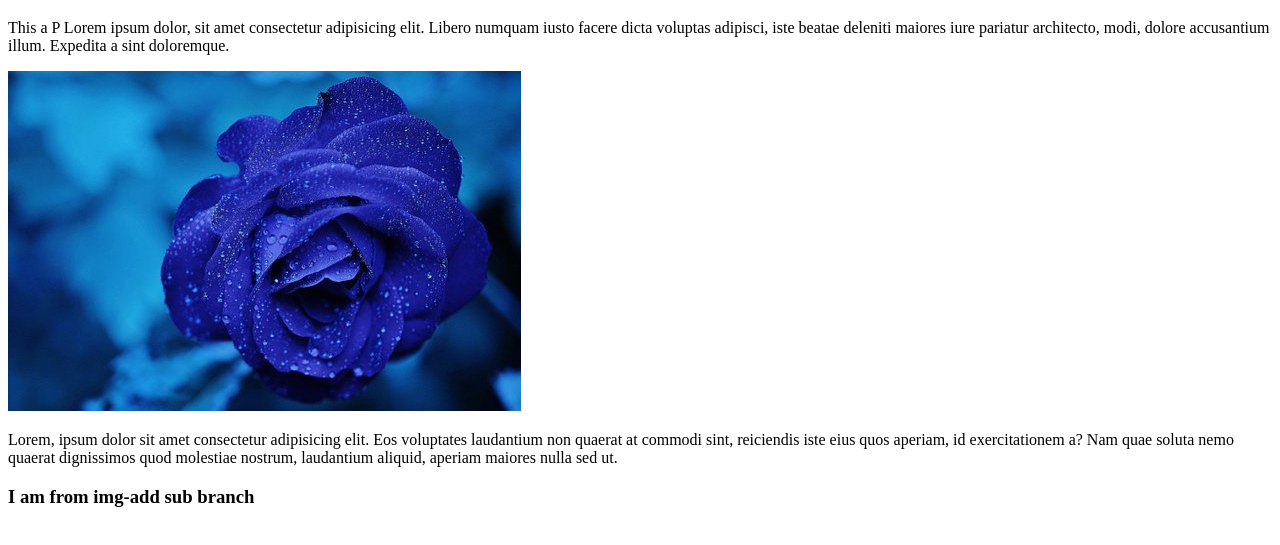
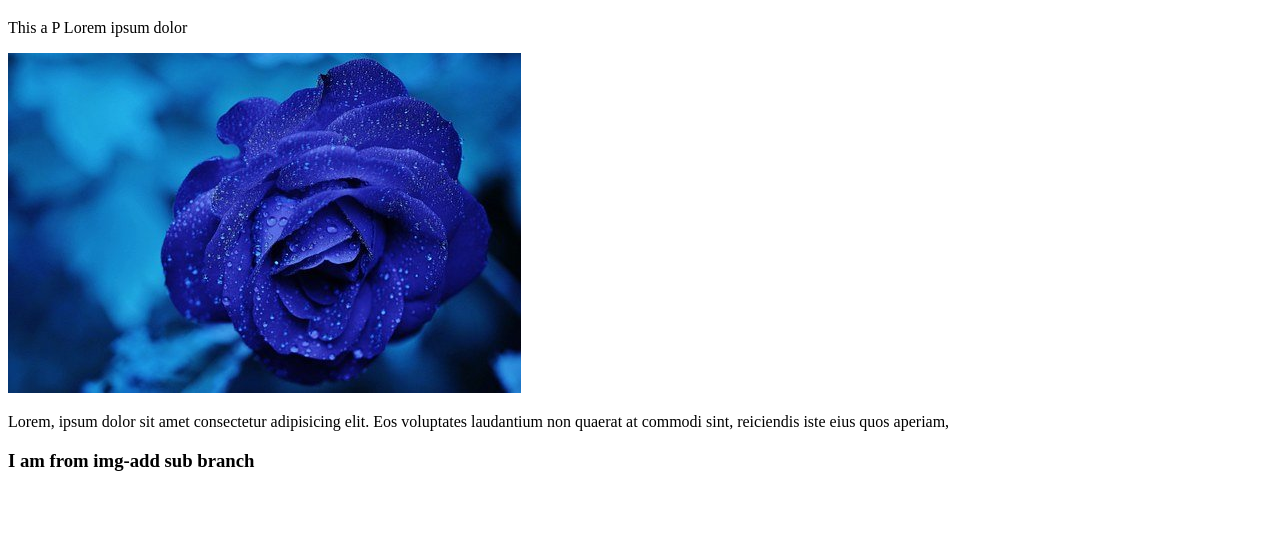
Before and after one commit to Sabbir93/together-we, a plain HTML site: page index.html in a window 1280 px wide. Shown: the part 61-606 px from the top of the page. Drawn offline with Linux system fonts and the light colour scheme.

Commit message:
first commit  in block brnch

```diff
--- a/index.html
+++ b/index.html
@@ -11,10 +11,10 @@
         This a H1
     </h1>
     <p>
-        This a P Lorem ipsum dolor, sit amet consectetur adipisicing elit. Libero numquam iusto facere dicta voluptas adipisci, iste beatae deleniti maiores iure pariatur architecto, modi, dolore accusantium illum. Expedita a sint doloremque.
+        This a P Lorem ipsum dolor
     </p>
     <img src="rose.jpg" alt="">
-    <p>Lorem, ipsum dolor sit amet consectetur adipisicing elit. Eos voluptates laudantium non quaerat at commodi sint, reiciendis iste eius quos aperiam, id exercitationem a? Nam quae soluta nemo quaerat dignissimos quod molestiae nostrum, laudantium aliquid, aperiam maiores nulla sed ut.</p>
+    <p>Lorem, ipsum dolor sit amet consectetur adipisicing elit. Eos voluptates laudantium non quaerat at commodi sint, reiciendis iste eius quos aperiam, </p>
     <h3>I am from img-add sub branch</h3>
 </body>
 </html>
```
